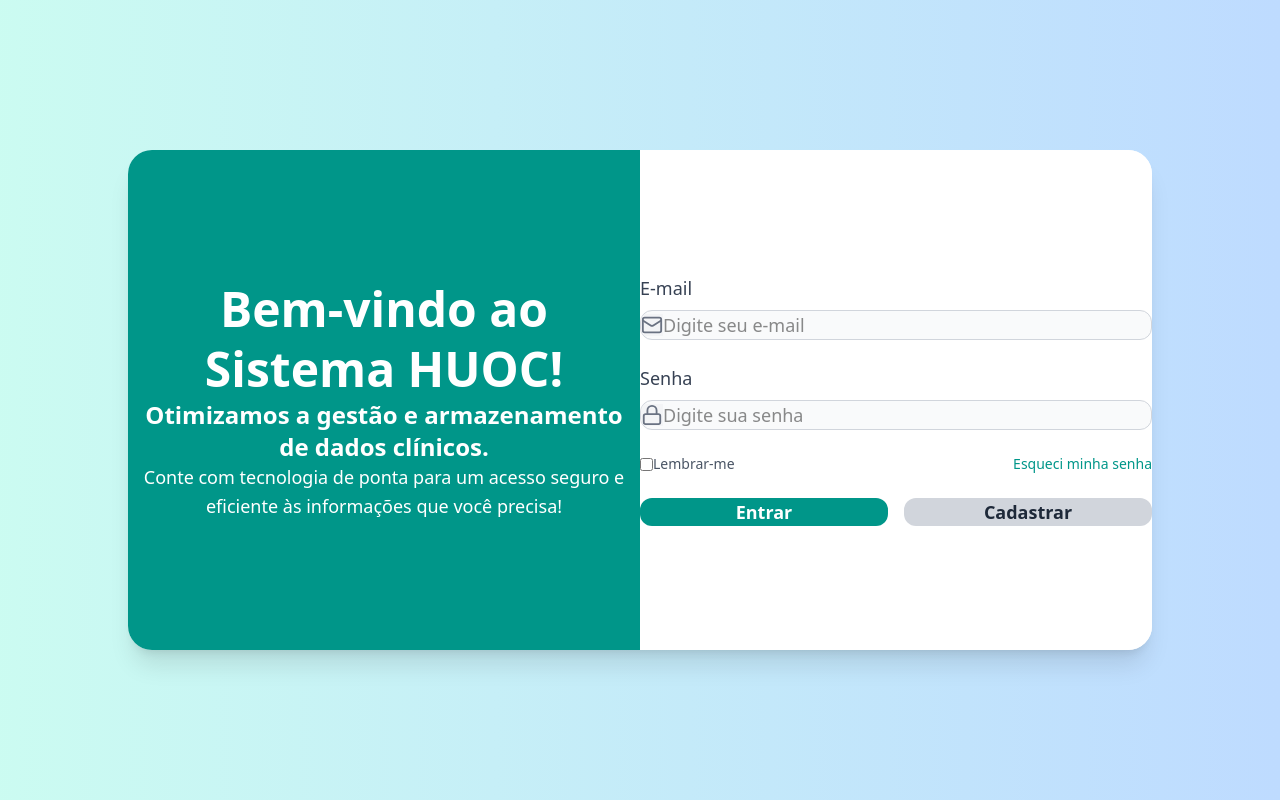
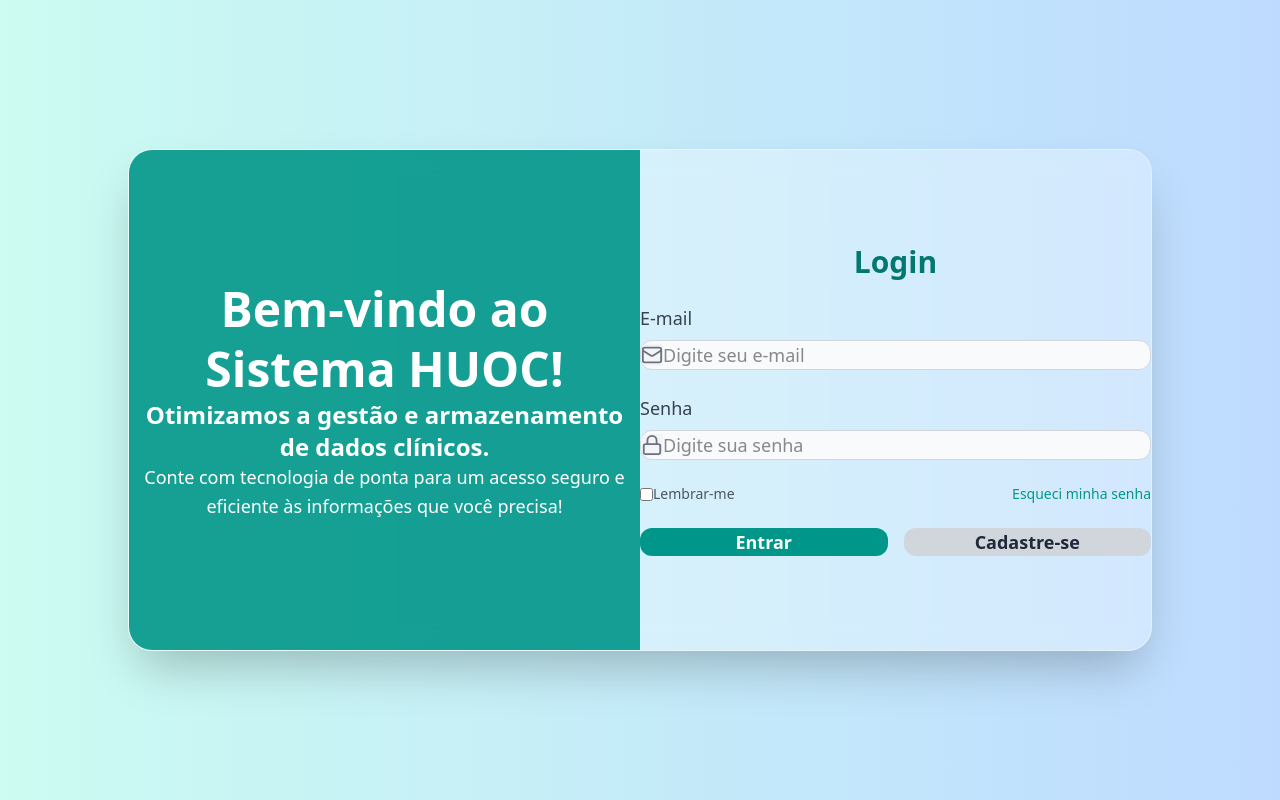
Before and after one commit to MyWebTemplates/nextjstemplate, a Next.js app: page /login001 in a window 1280 px wide. Built offline with nearby package versions, Linux system fonts and the light colour scheme.

Commit message:
Update page.tsx file for login001 folder

```diff
--- a/src/app/login001/page.tsx
+++ b/src/app/login001/page.tsx
@@ -30,10 +30,10 @@
 
     return (
         <div className="flex min-h-screen items-center justify-center bg-gradient-to-r from-teal-100 to-blue-200 p-8">
-            <div className="flex w-full max-w-5xl bg-white rounded-3xl shadow-xl overflow-hidden">
+            <div className="flex w-full max-w-5xl rounded-3xl overflow-hidden shadow-2xl bg-white/30 backdrop-blur-md border border-white/40">
 
-                {/* Lado esquerdo */}
-                <div className="hidden md:flex md:w-1/2 bg-teal-600 text-white items-center justify-center p-16 min-h-[500px]">
+                {/* Lado esquerdo - Mensagem */}
+                <div className="hidden md:flex md:w-1/2 bg-teal-600/90 text-white items-center justify-center p-16 min-h-[500px]">
                     <div className="text-center max-w-lg">
                         <h1 className="text-5xl font-extrabold leading-tight">
                             Bem-vindo ao Sistema HUOC!
@@ -48,11 +48,13 @@
                 </div>
 
                 {/* Lado direito - Formulário */}
-                <div className="w-full md:w-1/2 flex flex-col justify-center px-16 py-20 bg-white min-h-[500px]">
+                <div className="w-full md:w-1/2 p-16 flex flex-col justify-center min-h-[500px]">
                     <form onSubmit={validateForm} className="flex flex-col gap-6">
+                        <h2 className="text-3xl font-bold text-center text-teal-700 mb-6">Login</h2>
+
                         {/* Campo E-mail */}
                         <div className="flex flex-col gap-2">
-                            <label className="text-gray-700 text-lg font-medium">E-mail</label>
+                            <label className="text-gray-700 text-lg">E-mail</label>
                             <div className={`flex items-center border rounded-xl bg-gray-50 overflow-hidden ${errors.email ? "border-red-500" : "border-gray-300"}`}>
                                 <span className="p-4 bg-gray-100 text-gray-500">
                                     <Mail size={22} />
@@ -70,7 +72,7 @@
 
                         {/* Campo Senha */}
                         <div className="flex flex-col gap-2">
-                            <label className="text-gray-700 text-lg font-medium">Senha</label>
+                            <label className="text-gray-700 text-lg">Senha</label>
                             <div className={`flex items-center border rounded-xl bg-gray-50 overflow-hidden ${errors.senha ? "border-red-500" : "border-gray-300"}`}>
                                 <span className="p-4 bg-gray-100 text-gray-500">
                                     <Lock size={22} />
@@ -87,7 +89,7 @@
                         </div>
 
                         {/* Lembrar-me + Esqueci a senha */}
-                        <div className="flex items-center justify-between text-sm text-gray-600 mt-2">
+                        <div className="flex items-center justify-between text-sm text-gray-600">
                             <label className="flex items-center">
                                 <input type="checkbox" className="mr-2" />
                                 Lembrar-me
@@ -107,7 +109,7 @@
                                 type="button"
                                 className="flex-1 bg-gray-300 text-gray-800 py-4 rounded-xl hover:bg-gray-400 transition-all duration-300 transform hover:scale-105 text-lg font-semibold"
                             >
-                                Cadastrar
+                                Cadastre-se
                             </button>
                         </div>
                     </form>
```
